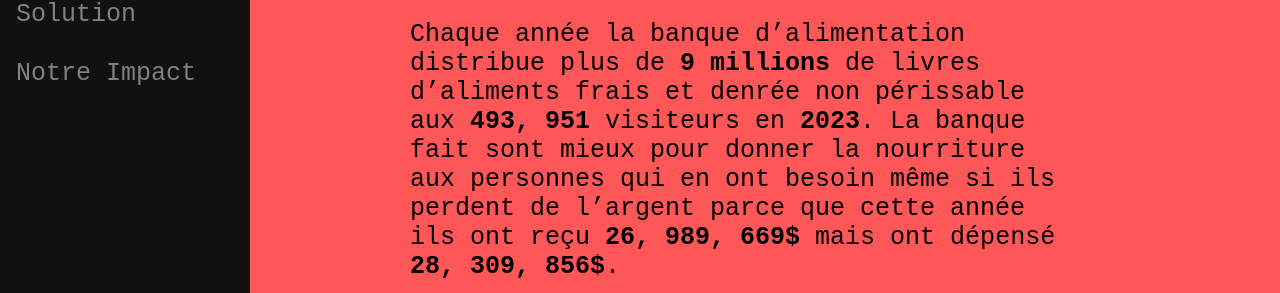
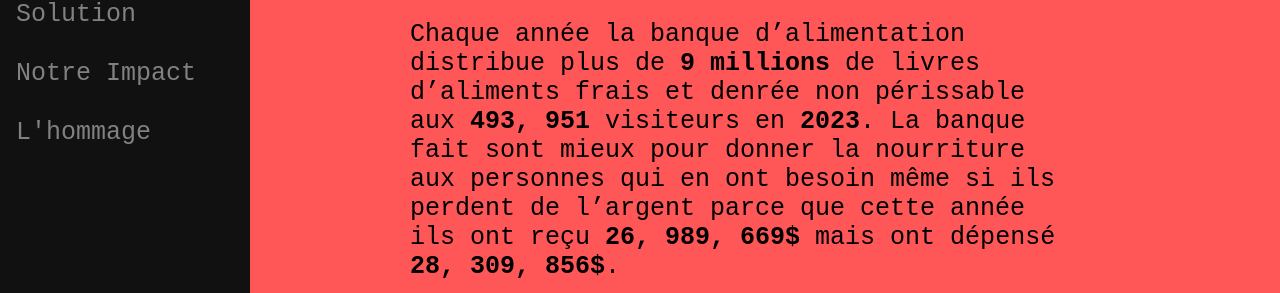
Before and after one commit to AMF-82/AMF.github.io, a plain HTML site: page impact.html in a window 1280 px wide. Shown: the part 114-407 px from the top of the page. Drawn offline with Linux system fonts and the light colour scheme.

Commit message:
Update impact.html

```diff
--- a/impact.html
+++ b/impact.html
@@ -44,6 +44,7 @@
             <a href="index.html">Accueil</a><br />
             <a href="problem.html">Problème et Solution</a><br />
             <a href="impact.html">Notre Impact</a><br />
+            <a href="hommage.html">L'hommage</a><br />
     </div>
     <div class="main-content">
         <h1>Notre Impact</h1>
```
